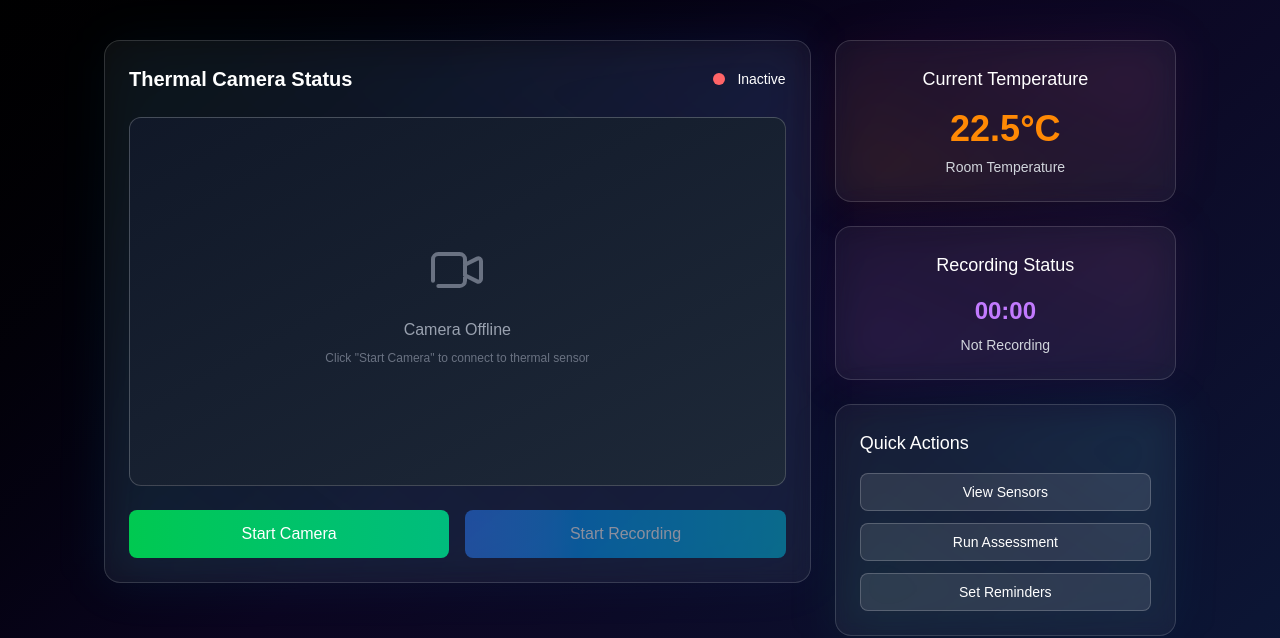
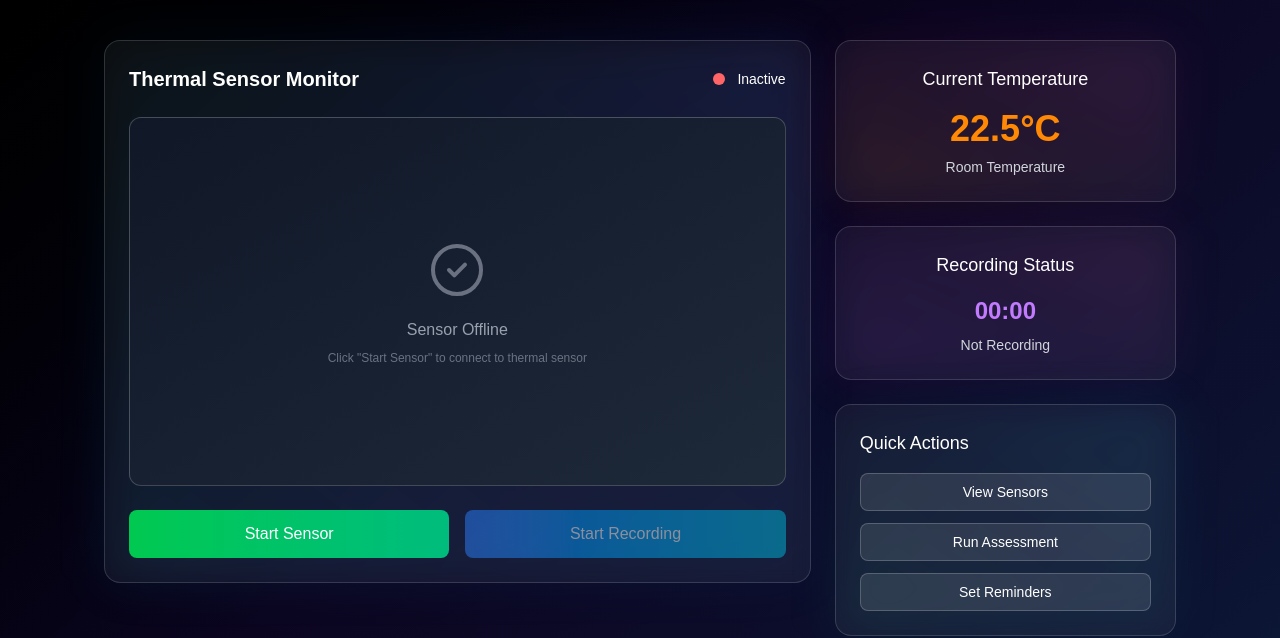
Before and after one commit to stemania1/cognitive_care_assistant, a Next.js app: page /sleepbehaviors in a window 1280 px wide. Shown: the part 286-924 px from the top of the page. Built offline with nearby package versions, Linux system fonts and the light colour scheme.

Commit message:
Remove camera terminology: rename to Thermal Sensor Monitor and update button text

```diff
--- a/src/app/sleepbehaviors/page.tsx
+++ b/src/app/sleepbehaviors/page.tsx
@@ -105,20 +105,20 @@ export default function SleepBehaviors() {
 
         {/* Main Dashboard Grid */}
         <div className="grid grid-cols-1 lg:grid-cols-3 gap-6 mb-8">
-          {/* Thermal Camera Status */}
+          {/* Thermal Sensor Monitor */}
           <div className="lg:col-span-2">
             <div className="relative rounded-2xl border border-white/15 bg-white/5 backdrop-blur p-6">
               <div className="absolute inset-0 rounded-2xl bg-gradient-to-tr from-cyan-500/10 via-sky-500/5 to-blue-500/10 blur-xl" />
               <div className="relative">
                 <div className="flex items-center justify-between mb-6">
-                  <h2 className="text-xl font-semibold">Thermal Camera Status</h2>
+                  <h2 className="text-xl font-semibold">Thermal Sensor Monitor</h2>
                   <div className="flex items-center gap-3">
                     <div className={`w-3 h-3 rounded-full ${isThermalActive ? 'bg-green-400 animate-pulse' : 'bg-red-400'}`} />
                     <span className="text-sm">{isThermalActive ? 'Active' : 'Inactive'}</span>
                   </div>
                 </div>
 
-                {/* Camera Preview Area */}
+                {/* Thermal Sensor Display */}
                 <div className="relative aspect-video rounded-xl border border-white/20 bg-gradient-to-br from-gray-900 to-gray-800 overflow-hidden mb-6">
                   {isThermalActive ? (
                     <div className="absolute inset-0 flex items-center justify-center p-4">
@@ -131,10 +131,10 @@ export default function SleepBehaviors() {
                     <div className="absolute inset-0 flex items-center justify-center">
                       <div className="text-center">
                         <svg className="w-16 h-16 mx-auto mb-4 text-gray-500" fill="none" stroke="currentColor" viewBox="0 0 24 24">
-                          <path strokeLinecap="round" strokeLinejoin="round" strokeWidth={1.5} d="M15 10l4.553-2.276A1 1 0 0121 8.618v6.764a1 1 0 01-1.447.894L15 14M5 18h8a2 2 0 002-2V8a2 2 0 00-2-2H5a2 2 0 00-2 2v8a2 0 002 2z" />
+                          <path strokeLinecap="round" strokeLinejoin="round" strokeWidth={1.5} d="M9 12l2 2 4-4m6 2a9 9 0 11-18 0 9 9 0 0118 0z" />
                         </svg>
-                        <p className="text-gray-400">Camera Offline</p>
-                        <p className="text-xs text-gray-500 mt-2">Click "Start Camera" to connect to thermal sensor</p>
+                        <p className="text-gray-400">Sensor Offline</p>
+                        <p className="text-xs text-gray-500 mt-2">Click "Start Sensor" to connect to thermal sensor</p>
                       </div>
                     </div>
                   )}
@@ -150,7 +150,7 @@ export default function SleepBehaviors() {
                         : 'bg-gradient-to-r from-green-500 to-emerald-500 hover:from-green-600 hover:to-emerald-600'
                     }`}
                   >
-                    {isThermalActive ? 'Stop Camera' : 'Start Camera'}
+                    {isThermalActive ? 'Stop Sensor' : 'Start Sensor'}
                   </button>
 
                   <button
```
